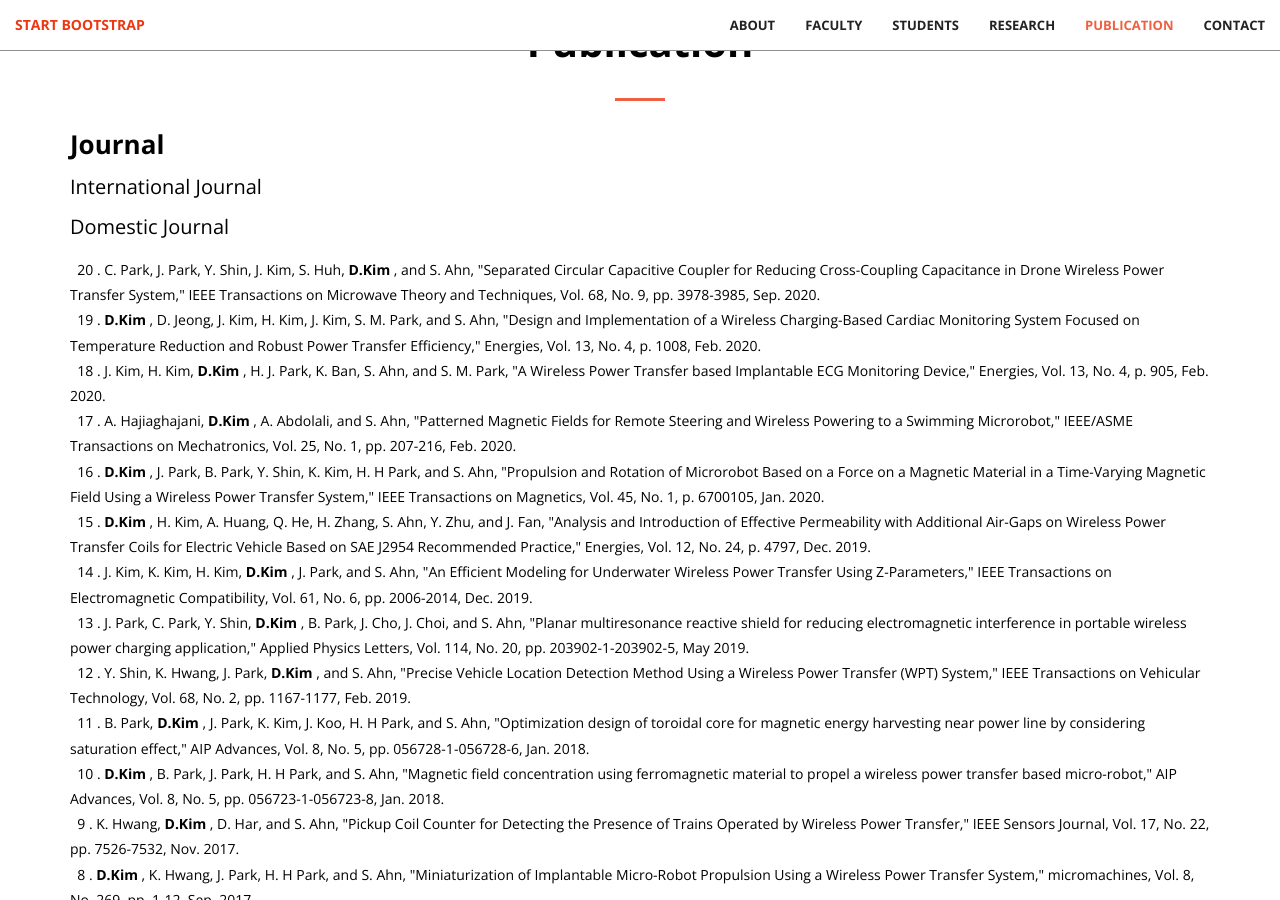
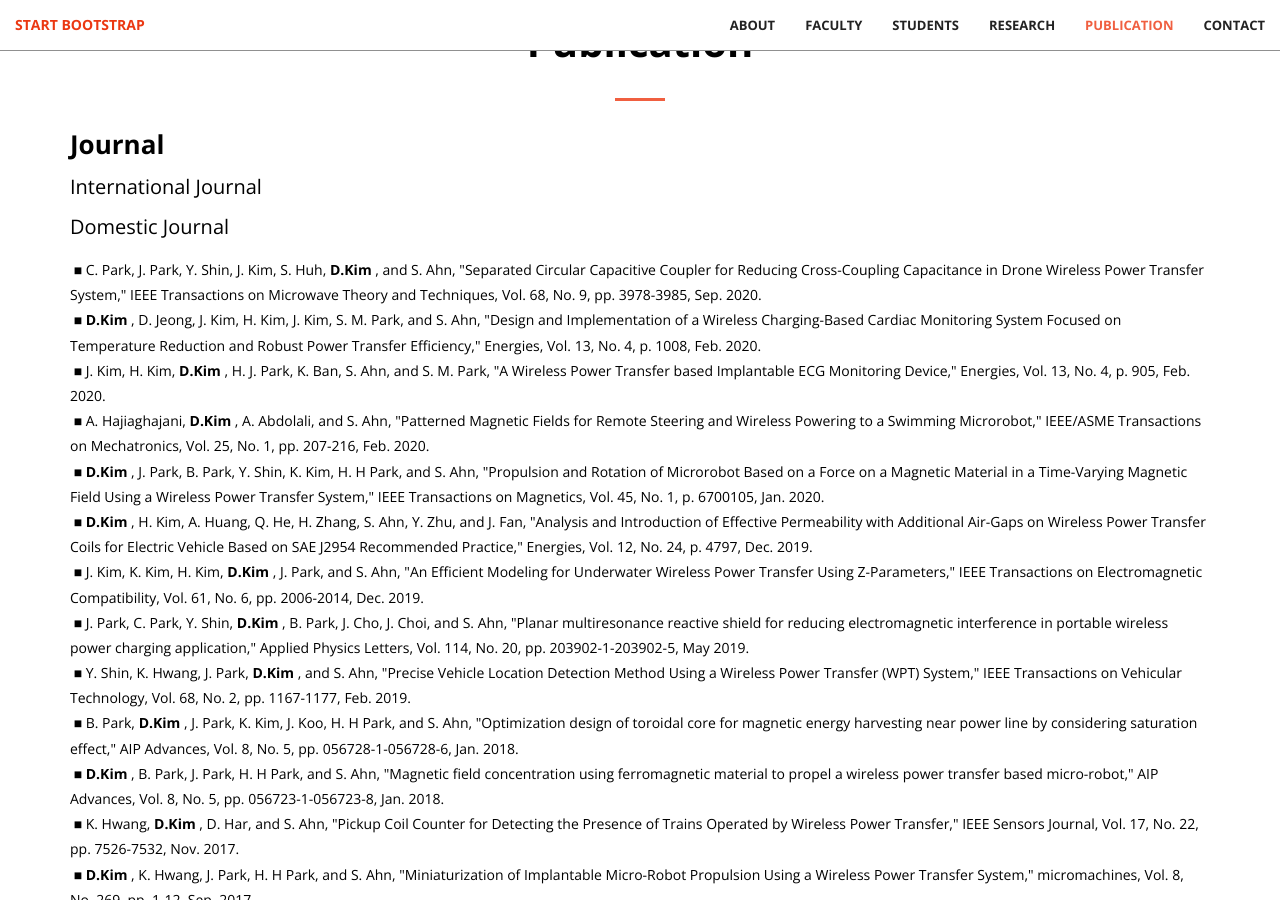
Before and after one commit to dwKim88/AEL, a Jekyll site: the page built from index.html, in a window 1280 px wide and 900 px high, scrolled down 4659 px. Built offline with Jekyll 4.4.1, drawn with Linux system fonts in a browser that asks for light colours; some of the changed text lies outside the part shown.

Commit message:
Update services.html

```diff
--- a/_includes/services.html
+++ b/_includes/services.html
@@ -32,26 +32,26 @@
                     </p>
 
                     <p style="line-height: 1.8; color:black; font-size:14px;">
-                        &nbsp;	20	.	C. Park, J. Park, Y. Shin, J. Kim, S. Huh, <B> D.Kim </B>, and S. Ahn, "Separated Circular Capacitive Coupler for Reducing Cross-Coupling Capacitance in Drone Wireless Power Transfer System," IEEE Transactions on Microwave Theory and Techniques, Vol. 68, No. 9, pp. 3978-3985, Sep. 2020.	<br>
-                        &nbsp;	19	.	<B> D.Kim </B>, D. Jeong, J. Kim, H. Kim, J. Kim, S. M. Park, and S. Ahn, "Design and Implementation of a Wireless Charging-Based Cardiac Monitoring System Focused on Temperature Reduction and Robust Power Transfer Efficiency," Energies, Vol. 13, No. 4, p. 1008, Feb. 2020.	<br>
-                        &nbsp;	18	.	J. Kim, H. Kim, <B> D.Kim </B>, H. J. Park, K. Ban, S. Ahn, and S. M. Park, "A Wireless Power Transfer based Implantable ECG Monitoring Device," Energies, Vol. 13, No. 4, p. 905, Feb. 2020.	<br>
-                        &nbsp;	17	.	A. Hajiaghajani, <B> D.Kim </B>, A. Abdolali, and S. Ahn, "Patterned Magnetic Fields for Remote Steering and Wireless Powering to a Swimming Microrobot," IEEE/ASME Transactions on Mechatronics, Vol. 25, No. 1, pp. 207-216, Feb. 2020.	<br>
-                        &nbsp;	16	.	<B> D.Kim </B>, J. Park, B. Park, Y. Shin, K. Kim, H. H Park, and S. Ahn, "Propulsion and Rotation of Microrobot Based on a Force on a Magnetic Material in a Time-Varying Magnetic Field Using a Wireless Power Transfer System," IEEE Transactions on Magnetics, Vol. 45, No. 1, p. 6700105, Jan. 2020.	<br>
-                        &nbsp;	15	.	<B> D.Kim </B>, H. Kim, A. Huang, Q. He, H. Zhang, S. Ahn, Y. Zhu, and J. Fan, "Analysis and Introduction of Effective Permeability with Additional Air-Gaps on Wireless Power Transfer Coils for Electric Vehicle Based on SAE J2954 Recommended Practice," Energies, Vol. 12, No. 24, p. 4797, Dec. 2019.	<br>
-                        &nbsp;	14	.	J. Kim, K. Kim, H. Kim, <B> D.Kim </B>, J. Park, and S. Ahn, "An Efficient Modeling for Underwater Wireless Power Transfer Using Z-Parameters," IEEE Transactions on Electromagnetic Compatibility, Vol. 61, No. 6, pp. 2006-2014, Dec. 2019.	<br>
-                        &nbsp;	13	.	J. Park, C. Park, Y. Shin, <B> D.Kim </B>, B. Park, J. Cho, J. Choi, and S. Ahn, "Planar multiresonance reactive shield for reducing electromagnetic interference in portable wireless power charging application," Applied Physics Letters, Vol. 114, No. 20, pp. 203902-1-203902-5, May 2019.	<br>
-                        &nbsp;	12	.	Y. Shin, K. Hwang, J. Park, <B> D.Kim </B>, and S. Ahn, "Precise Vehicle Location Detection Method Using a Wireless Power Transfer (WPT) System," IEEE Transactions on Vehicular Technology, Vol. 68, No. 2, pp. 1167-1177, Feb. 2019.	<br>
-                        &nbsp;	11	.	B. Park, <B> D.Kim </B>, J. Park, K. Kim, J. Koo, H. H Park, and S. Ahn, "Optimization design of toroidal core for magnetic energy harvesting near power line by considering saturation effect," AIP Advances, Vol. 8, No. 5, pp. 056728-1-056728-6, Jan. 2018.	<br>
-                        &nbsp;	10	.	<B> D.Kim </B>, B. Park, J. Park, H. H Park, and S. Ahn, "Magnetic field concentration using ferromagnetic material to propel a wireless power transfer based micro-robot," AIP Advances, Vol. 8, No. 5, pp. 056723-1-056723-8, Jan. 2018.	<br>
-                        &nbsp;	9	.	K. Hwang, <B> D.Kim </B>, D. Har, and S. Ahn, "Pickup Coil Counter for Detecting the Presence of Trains Operated by Wireless Power Transfer," IEEE Sensors Journal, Vol. 17, No. 22, pp. 7526-7532, Nov. 2017.	<br>
-                        &nbsp;	8	.	<B> D.Kim </B>, K. Hwang, J. Park, H. H Park, and S. Ahn, "Miniaturization of Implantable Micro-Robot Propulsion Using a Wireless Power Transfer System," micromachines, Vol. 8, No. 269, pp. 1-12, Sep. 2017.	<br>
-                        &nbsp;	7	.	<B> D.Kim </B>, K. Hwang, J. Park, H. H Park, and S. Ahn, "High-Efficiency Wireless Power and Force Transfer for a Micro-Robot Using a Multiaxis AC/DC Magnetic Coil," IEEE Transactions on Magnetics, Vol. 53, No. 6, p. 9401804, Jun. 2017.	<br>
-                        &nbsp;	6	.	J. Park, <B> D.Kim </B>, K. Hwang, H. H Park, S. I. Kwak, J. H. Kwon, and S. Ahn, "A Resonant Reactive Shielding for Planar Wireless Power Transfer System in Smartphone Application," IEEE Transactions on Electromagnetic Compatibility, Vol. 59, No. 2, pp. 695-703, Apr. 2017.	<br>
-                        &nbsp;	5	.	K. Hwang, J. Cho, <B> D.Kim </B>, J. Park, J. H. Kwon, S. I. Kwak, H. H Park, and S. Ahn, "An Autonomous Coil Alignment System for the Dynamic Wireless Charging of Electric Vehicles to Minimize Lateral Misalignment," Energies, Vol. 10, No. 3, p. 315, Mar. 2017.	<br>
-                        &nbsp;	4	.	K. Hwang, J. Park, <B> D.Kim </B>, H. H Park, J. H. Kwon, S. I. Kwak, and S. Ahn, "Autonomous Coil Alignment System Using Fuzzy Steering Control for Electric Vehicles with Dynamic Wireless Charging," Mathematical Problems in Engineering, Vol. 2015, No. 205285, pp. 1-14, Dec. 2015.	<br>
-                        &nbsp;	3	.	<B> D.Kim </B>, J. Park, H. H Park, and S. Ahn, "Generation of Magnetic Propulsion Force and Torque for Microrobot Using Wireless Power Transfer Coil," IEEE Transactions on Magnetics, Vol. 51, No. 11, p. 8600104, Nov. 2015.	<br>
-                        &nbsp;	2	.	M. Kim, H. Kim, <B> D.Kim </B>, Y. Jeong, H. H Park, and S. Ahn, "A Three-Phase Wireless-Power-Transfer System for Online Electric Vehicles with Reduction of Leakage Magnetic Fields," IEEE Transactions on Microwave Theory and Techniques, Vol. 63, No. 11, pp. 3806-3813, Sep. 2015.	<br>
-                        &nbsp;	1	.	<B> D.Kim </B>, M. Kim, J. Yoo, H. H Park, and S. Ahn, "Magnetic resonant wireless power transfer for propulsion of implantable micro-robot," Journal of Applied Physics, Vol. 117, No. 17, p. 17E712, Apr. 2015.	<br>
+                        &nbsp;■	C. Park, J. Park, Y. Shin, J. Kim, S. Huh, <B> D.Kim </B>, and S. Ahn, "Separated Circular Capacitive Coupler for Reducing Cross-Coupling Capacitance in Drone Wireless Power Transfer System," IEEE Transactions on Microwave Theory and Techniques, Vol. 68, No. 9, pp. 3978-3985, Sep. 2020.	<br>
+                        &nbsp;■	<B> D.Kim </B>, D. Jeong, J. Kim, H. Kim, J. Kim, S. M. Park, and S. Ahn, "Design and Implementation of a Wireless Charging-Based Cardiac Monitoring System Focused on Temperature Reduction and Robust Power Transfer Efficiency," Energies, Vol. 13, No. 4, p. 1008, Feb. 2020.	<br>
+                        &nbsp;■	J. Kim, H. Kim, <B> D.Kim </B>, H. J. Park, K. Ban, S. Ahn, and S. M. Park, "A Wireless Power Transfer based Implantable ECG Monitoring Device," Energies, Vol. 13, No. 4, p. 905, Feb. 2020.	<br>
+                        &nbsp;■	A. Hajiaghajani, <B> D.Kim </B>, A. Abdolali, and S. Ahn, "Patterned Magnetic Fields for Remote Steering and Wireless Powering to a Swimming Microrobot," IEEE/ASME Transactions on Mechatronics, Vol. 25, No. 1, pp. 207-216, Feb. 2020.	<br>
+                        &nbsp;■	<B> D.Kim </B>, J. Park, B. Park, Y. Shin, K. Kim, H. H Park, and S. Ahn, "Propulsion and Rotation of Microrobot Based on a Force on a Magnetic Material in a Time-Varying Magnetic Field Using a Wireless Power Transfer System," IEEE Transactions on Magnetics, Vol. 45, No. 1, p. 6700105, Jan. 2020.	<br>
+                        &nbsp;■	<B> D.Kim </B>, H. Kim, A. Huang, Q. He, H. Zhang, S. Ahn, Y. Zhu, and J. Fan, "Analysis and Introduction of Effective Permeability with Additional Air-Gaps on Wireless Power Transfer Coils for Electric Vehicle Based on SAE J2954 Recommended Practice," Energies, Vol. 12, No. 24, p. 4797, Dec. 2019.	<br>
+                        &nbsp;■	J. Kim, K. Kim, H. Kim, <B> D.Kim </B>, J. Park, and S. Ahn, "An Efficient Modeling for Underwater Wireless Power Transfer Using Z-Parameters," IEEE Transactions on Electromagnetic Compatibility, Vol. 61, No. 6, pp. 2006-2014, Dec. 2019.	<br>
+                        &nbsp;■	J. Park, C. Park, Y. Shin, <B> D.Kim </B>, B. Park, J. Cho, J. Choi, and S. Ahn, "Planar multiresonance reactive shield for reducing electromagnetic interference in portable wireless power charging application," Applied Physics Letters, Vol. 114, No. 20, pp. 203902-1-203902-5, May 2019.	<br>
+                        &nbsp;■	Y. Shin, K. Hwang, J. Park, <B> D.Kim </B>, and S. Ahn, "Precise Vehicle Location Detection Method Using a Wireless Power Transfer (WPT) System," IEEE Transactions on Vehicular Technology, Vol. 68, No. 2, pp. 1167-1177, Feb. 2019.	<br>
+                        &nbsp;■	B. Park, <B> D.Kim </B>, J. Park, K. Kim, J. Koo, H. H Park, and S. Ahn, "Optimization design of toroidal core for magnetic energy harvesting near power line by considering saturation effect," AIP Advances, Vol. 8, No. 5, pp. 056728-1-056728-6, Jan. 2018.	<br>
+                        &nbsp;■	<B> D.Kim </B>, B. Park, J. Park, H. H Park, and S. Ahn, "Magnetic field concentration using ferromagnetic material to propel a wireless power transfer based micro-robot," AIP Advances, Vol. 8, No. 5, pp. 056723-1-056723-8, Jan. 2018.	<br>
+                        &nbsp;■	K. Hwang, <B> D.Kim </B>, D. Har, and S. Ahn, "Pickup Coil Counter for Detecting the Presence of Trains Operated by Wireless Power Transfer," IEEE Sensors Journal, Vol. 17, No. 22, pp. 7526-7532, Nov. 2017.	<br>
+                        &nbsp;■	<B> D.Kim </B>, K. Hwang, J. Park, H. H Park, and S. Ahn, "Miniaturization of Implantable Micro-Robot Propulsion Using a Wireless Power Transfer System," micromachines, Vol. 8, No. 269, pp. 1-12, Sep. 2017.	<br>
+                        &nbsp;■	<B> D.Kim </B>, K. Hwang, J. Park, H. H Park, and S. Ahn, "High-Efficiency Wireless Power and Force Transfer for a Micro-Robot Using a Multiaxis AC/DC Magnetic Coil," IEEE Transactions on Magnetics, Vol. 53, No. 6, p. 9401804, Jun. 2017.	<br>
+                        &nbsp;■	J. Park, <B> D.Kim </B>, K. Hwang, H. H Park, S. I. Kwak, J. H. Kwon, and S. Ahn, "A Resonant Reactive Shielding for Planar Wireless Power Transfer System in Smartphone Application," IEEE Transactions on Electromagnetic Compatibility, Vol. 59, No. 2, pp. 695-703, Apr. 2017.	<br>
+                        &nbsp;■	K. Hwang, J. Cho, <B> D.Kim </B>, J. Park, J. H. Kwon, S. I. Kwak, H. H Park, and S. Ahn, "An Autonomous Coil Alignment System for the Dynamic Wireless Charging of Electric Vehicles to Minimize Lateral Misalignment," Energies, Vol. 10, No. 3, p. 315, Mar. 2017.	<br>
+                        &nbsp;■	K. Hwang, J. Park, <B> D.Kim </B>, H. H Park, J. H. Kwon, S. I. Kwak, and S. Ahn, "Autonomous Coil Alignment System Using Fuzzy Steering Control for Electric Vehicles with Dynamic Wireless Charging," Mathematical Problems in Engineering, Vol. 2015, No. 205285, pp. 1-14, Dec. 2015.	<br>
+                        &nbsp;■	<B> D.Kim </B>, J. Park, H. H Park, and S. Ahn, "Generation of Magnetic Propulsion Force and Torque for Microrobot Using Wireless Power Transfer Coil," IEEE Transactions on Magnetics, Vol. 51, No. 11, p. 8600104, Nov. 2015.	<br>
+                        &nbsp;■	M. Kim, H. Kim, <B> D.Kim </B>, Y. Jeong, H. H Park, and S. Ahn, "A Three-Phase Wireless-Power-Transfer System for Online Electric Vehicles with Reduction of Leakage Magnetic Fields," IEEE Transactions on Microwave Theory and Techniques, Vol. 63, No. 11, pp. 3806-3813, Sep. 2015.	<br>
+                        &nbsp;■	<B> D.Kim </B>, M. Kim, J. Yoo, H. H Park, and S. Ahn, "Magnetic resonant wireless power transfer for propulsion of implantable micro-robot," Journal of Applied Physics, Vol. 117, No. 17, p. 17E712, Apr. 2015.	<br>
                     </p>
                 </h4>
             </div>
```
